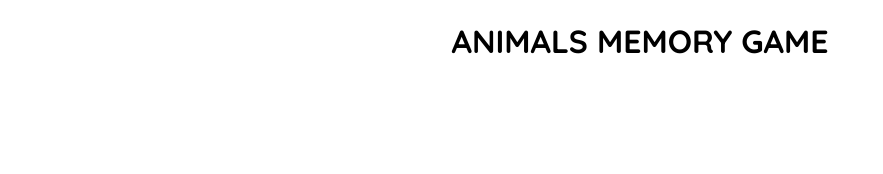
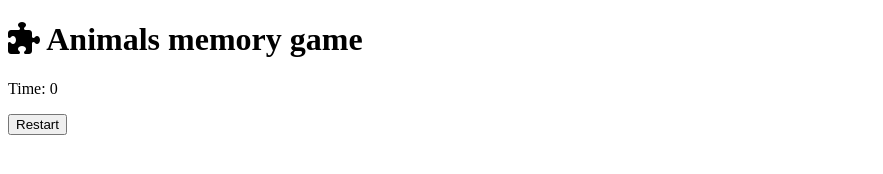
Before and after one commit to tinawernersson/animals-memory-game, a plain HTML site: page index.html in a window 1280 px wide. Shown: the whole page, without its empty margins (0-883 px from the left). Drawn offline with Linux system fonts and the light colour scheme; a web font is replaced by a local one.

Commit message:
add general html of the game

```diff
--- a/assets/css/style.css
+++ b/assets/css/style.css
@@ -1,12 +1,6 @@
 @import url('https://fonts.googleapis.com/css2?family=Noto+Color+Emoji&family=Nunito:wght@300&family=Quicksand:wght@600;700&display=swap');
 
-body {
-    background-image: ;
+* {
+max-width: 100vw;
+max-height: 100vh;
 }
-
-/*Main*/
-h1 {
-    text-transform: uppercase;
-    text-align: center;
-    font-family: 'Quicksand', sans-serif;
-}
--- a/index.html
+++ b/index.html
@@ -6,17 +6,27 @@
     <title>Animals memory game</title>
     <!--Stylesheet-->
   <link rel="stylesheet" href="./assets/css/style.css">
+  <!--Fontawesome kit-->
+  <script src="https://kit.fontawesome.com/242010bdf7.js" crossorigin="anonymous"></script>
 </head>
 <body>
-    <header>
-      <h1>Animals memory game</h1>
+  <h1 class="heading">
+    <i class="fa-solid fa-puzzle-piece"></i> Animals memory game
+  </h1>
 
-    </header>
-    <main>
+  <div class="game-area">
 
-    </main>
-    <footer>
+  </div>
 
-    </footer>
+  <div class="time-area">
+      <p class="timer">Time: <span id="time">0</span></p>
+  </div>
+
+  <div class="actions">
+    <button onclick="restart()">Restart</button>
+</div>
+
+  <script src="assets/js/script.js"></script>
 </body>
+
 </html>
```
